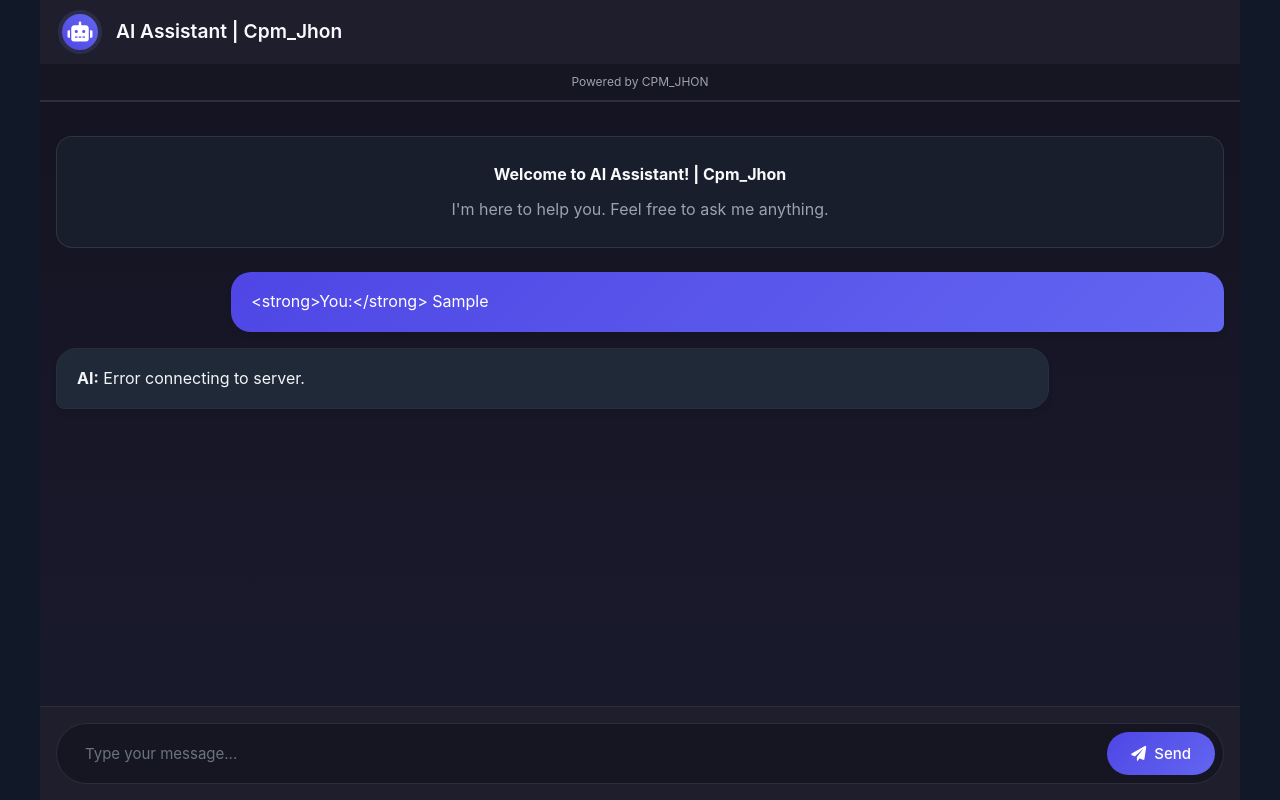
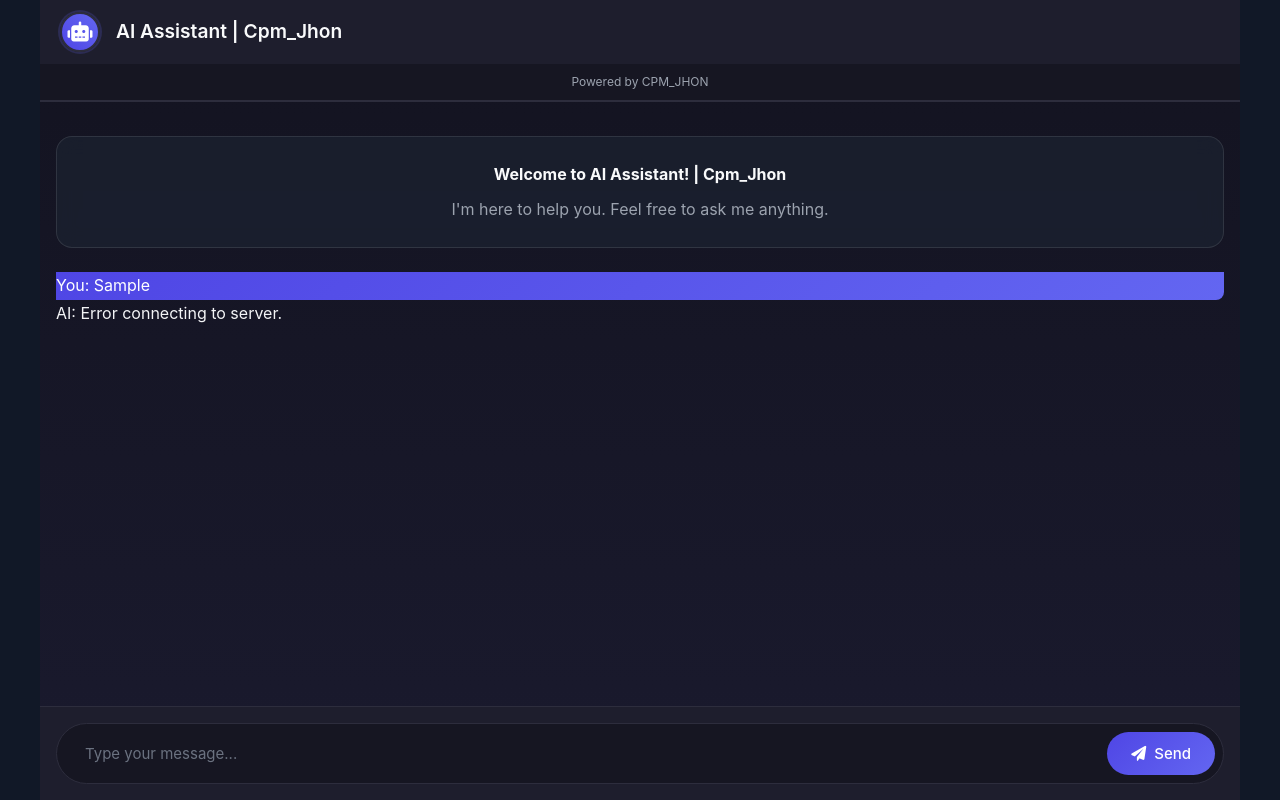
Before and after one commit to CpmJhon21/gemini-server-netlify, a website: page public/index.html in a window 1280 px wide. Both pictures are taken after typing "Sample" into the empty fields and a click on the button "Send". Drawn offline with nearby package versions, Linux system fonts and the light colour scheme; no server answers.

Commit message:
index.html

```diff
--- a/public/index.html
+++ b/public/index.html
@@ -460,8 +460,11 @@ async function generateContent() {
     promptInput.disabled = true;
     submitBtn.disabled = true;
 
-    // Tambahkan pesan user
-    appendMessage(`<strong>You:</strong> ${prompt}`, true);
+    // Tambahkan pesan user dengan innerText untuk mencegah rendering HTML mentah
+    const userMessage = document.createElement("p");
+    userMessage.innerText = `You: ${prompt}`;
+    userMessage.className = "user-message";
+    chatContainer.appendChild(userMessage);
 
     // Tampilkan animasi typing
     const typingIndicator = showTypingIndicator();
@@ -481,11 +484,19 @@ async function generateContent() {
         const data = await response.json();
         removeTypingIndicator(typingIndicator);
 
-        // Tambahkan pesan AI ke chat
-        appendMessage(`<strong>AI:</strong> ${data.response || "No response available."}`);
+        // Tambahkan pesan AI dengan innerText untuk menghindari tag HTML mentah
+        const aiMessage = document.createElement("p");
+        aiMessage.innerText = `AI: ${data.response || "No response available."}`;
+        aiMessage.className = "ai-message";
+        chatContainer.appendChild(aiMessage);
     } catch (error) {
         removeTypingIndicator(typingIndicator);
-        appendMessage(`<strong>AI:</strong> Error connecting to server.`);
+
+        const errorMessage = document.createElement("p");
+        errorMessage.innerText = "AI: Error connecting to server.";
+        errorMessage.className = "error-message";
+        chatContainer.appendChild(errorMessage);
+
         console.error('Error:', error);
     } finally {
         isGenerating = false;
@@ -495,6 +506,7 @@ async function generateContent() {
     }
 }
 
+
 document.addEventListener('DOMContentLoaded', () => {
     const promptInput = document.getElementById('prompt');
     promptInput.focus();
```
